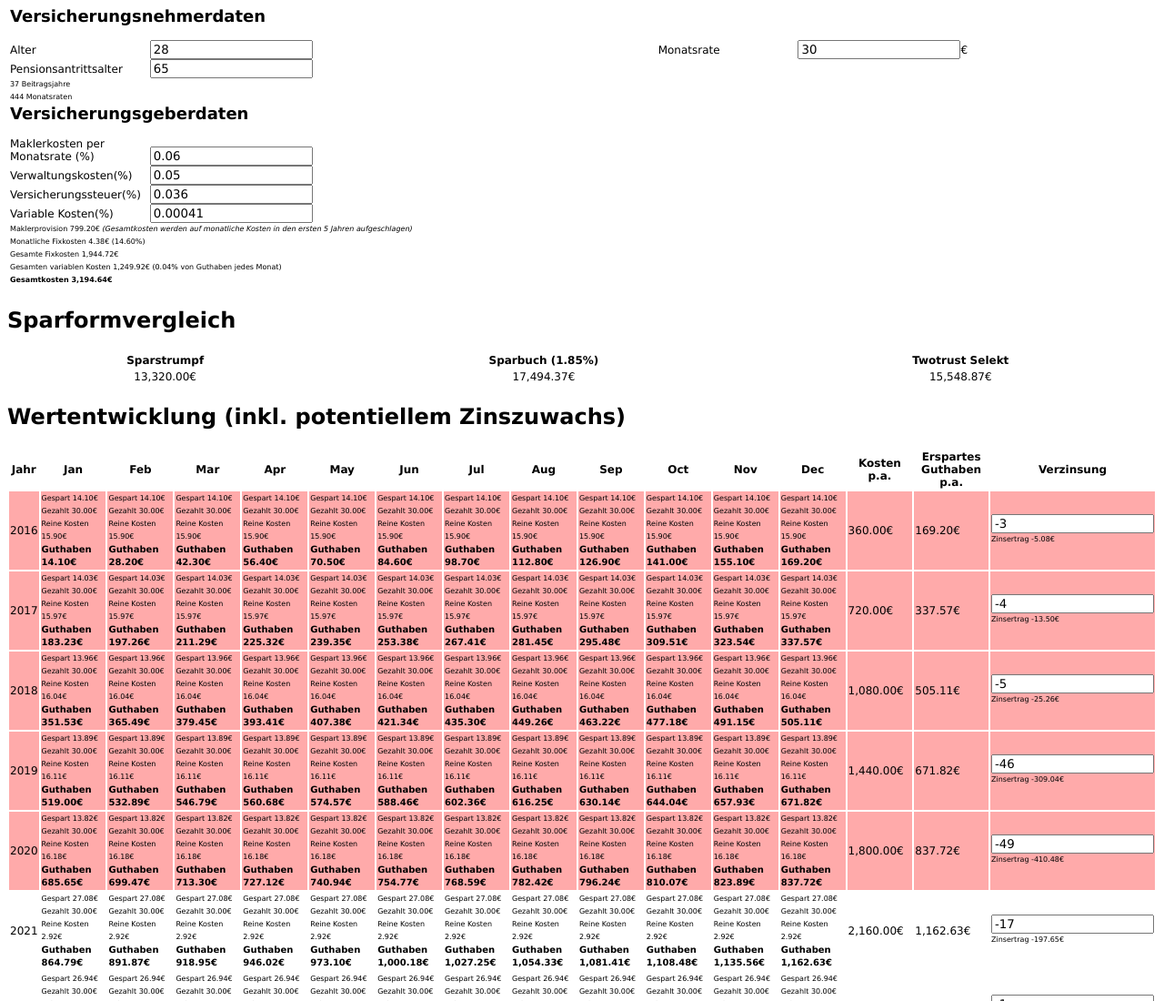
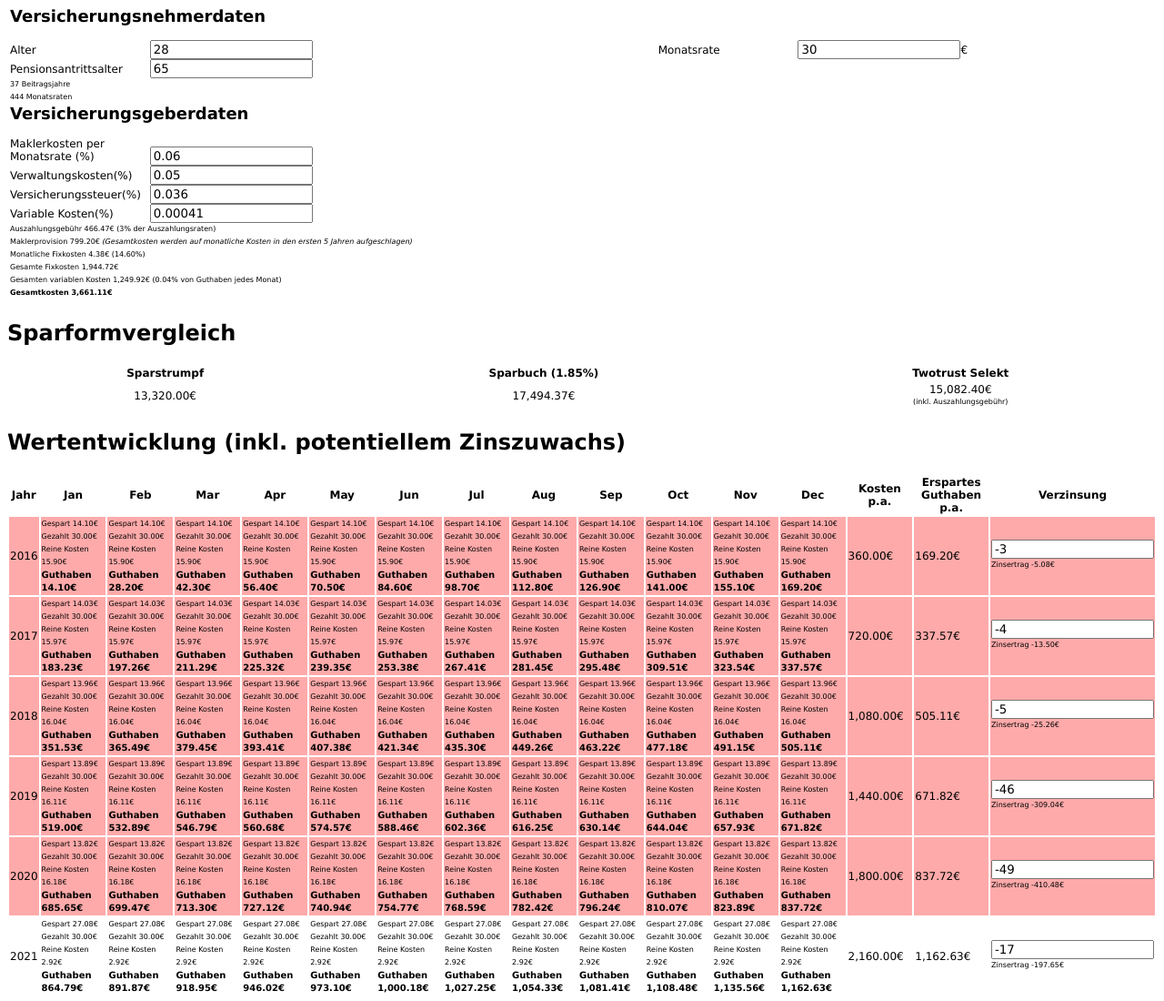
Before and after one commit to schlingel/InsuranceCheck, a plain HTML site: page index.html in a window 1280 px wide. Shown: the top 1100 px of the page at 91% size. Drawn offline with Linux system fonts and the light colour scheme.

Commit message:
Added payment fee

```diff
--- a/index.html
+++ b/index.html
@@ -57,11 +57,12 @@
 							<label for="insurenceTax">Variable Kosten(%)</label> <input id="insuranceTax" ng-model="calc.data.assetShare"></input>
 						</div>
 						<div>
+							<label class="x-small-label">Auszahlungsgebühr {{calc.data.twotrustSavings * 0.03 | currency}} (3% der Auszahlungsraten)</label><br />
 							<label class="x-small-label">Maklerprovision {{calc.data.brokerCosts | currency}} <i>(Gesamtkosten werden auf monatliche Kosten in den ersten 5 Jahren aufgeschlagen)</i></label><br />
 							<label class="x-small-label">Monatliche Fixkosten {{calc.data.monthlyRate * (calc.data.managementCosts + calc.data.insurenceTax + calc.data.brokerRate) | currency}} ({{(calc.data.managementCosts + calc.data.insurenceTax + calc.data.brokerRate) | percentage}})</label><br />
 							<label class="x-small-label">Gesamte Fixkosten {{calc.data.monthlyRate * (calc.data.managementCosts + calc.data.insurenceTax + calc.data.brokerRate) * (calc.data.pensionAge - calc.data.age) * 12 | currency}}</label><br />
 							<label class="x-small-label">Gesamten variablen Kosten {{calc.data.variableCosts | currency}} ({{calc.data.assetShare | percentage}} von Guthaben jedes Monat)</label><br />
-							<label class="x-small-label bold-label">Gesamtkosten {{calc.data.variableCosts + (calc.data.monthlyRate * (calc.data.managementCosts + calc.data.insurenceTax + calc.data.brokerRate) * (calc.data.pensionAge - calc.data.age) * 12) | currency }}</label>
+							<label class="x-small-label bold-label">Gesamtkosten {{(calc.data.twotrustSavings * 0.03) + calc.data.variableCosts + (calc.data.monthlyRate * (calc.data.managementCosts + calc.data.insurenceTax + calc.data.brokerRate) * (calc.data.pensionAge - calc.data.age) * 12) | currency }}</label>
 						</div>
 					</td>
 				</tr>
@@ -78,7 +79,7 @@
 				<tr>
 					<td>{{(calc.data.pensionAge - calc.data.age) * (calc.data.monthlyRate * 12) | currency}}</td>
 					<td>{{calc.data.passbookSavings | currency}}</td>
-					<td>{{calc.data.twotrustSavings | currency}}</td>
+					<td>{{calc.data.twotrustSavings * 0.97 | currency}}<br /><span class="x-small-label">(inkl. Auszahlungsgebühr)</span></td>
 				</tr>
 			</table>
 
```
